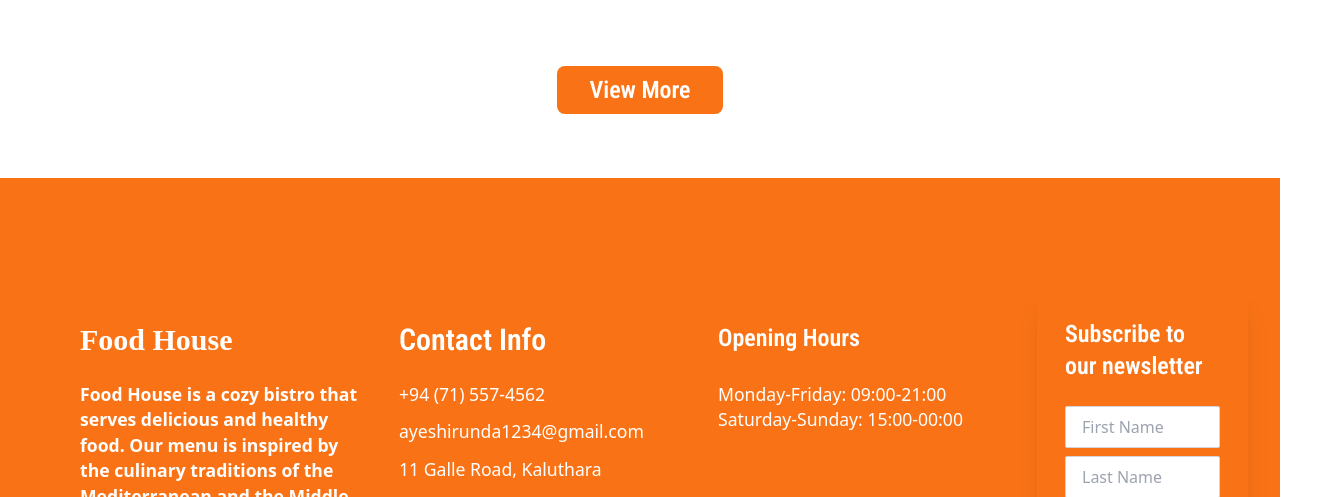
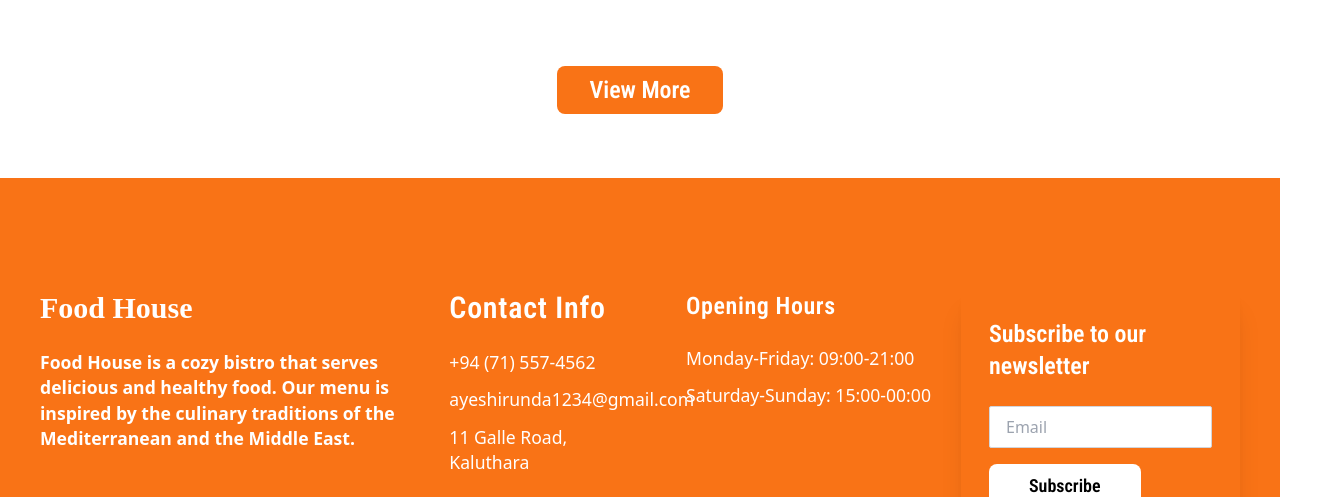
Before and after one commit to irundaayesh17/Restaurant-website-TailwindCSS, a website: page public/index.html in a window 1280 px wide. Shown: the part 1358-1855 px from the top of the page, 1328 px wide, since content can reach past the window. Drawn offline with nearby package versions, Linux system fonts and the light colour scheme.

Commit message:
updated footer

```diff
--- a/public/index.html
+++ b/public/index.html
@@ -161,41 +161,38 @@
     </section>
     <!-- menulist end -->
     <!-- footer -->
-    <footer class="footer px-4 bg-orange-500 mt-16 ">
-        <div class="footer-top relative pb-12 pt-20 bg-no-repeat bg-contain bg-bottom">
-            <div class="container grid gap-7 md:grid-cols-4 md:gap-7 md:ml-16 md:mt-16">
-                <div class="footer-brand">
+  <footer class="footer px-4 bg-orange-500 mt-16">
+    <div class="container mx-auto py-14 px-6">
+        <div class="grid md:grid-cols-12 grid-cols-1 gap-7 md:mt-14">
+            <div class="lg:col-span-4  col-span-12">
                 <a href="#" class="text-2xl md:text-3xl font-[Poppins] text-white font-semibold">Food House</a>
                 <p class="text-white mt-4 font-semibold md:mt-6 md:text-base2">Food House is a cozy bistro that serves delicious and healthy food. Our menu is inspired by the culinary traditions of the Mediterranean and the Middle East.</p>
-                    <ul class="social-icons flex mt-6 gap-5 text-3xl">
+                <ul class="social-icons flex mt-12 gap-5 text-3xl">
                     <li><a href="#"><i class="fab fa-facebook-f hover:text-white duration-200"></i></a></li>
-                        <li><a href="#"><i class="fab fa-twitter  hover:text-white duration-200"></i></a></li>
-                        <li><a href="#"><i class="fab fa-instagram  hover:text-white duration-200"></i></a></li>
-                        <li><a href="#"><i class="fab fa-linkedin-in  hover:text-white duration-200"></i></a></li>
+                    <li><a href="#"><i class="fab fa-twitter hover:text-white duration-200"></i></a></li>
+                    <li><a href="#"><i class="fab fa-instagram hover:text-white duration-200"></i></a></li>
+                    <li><a href="#"><i class="fab fa-linkedin-in hover:text-white duration-200"></i></a></li>
                 </ul>
             </div>
-                <div class="footer-links">
+            <div class="lg:col-span-2 md:col-span-4 col-span-12">
+                <a href="#" class="tracking-wide font-custom2 font-semibold text-2xl mb-7 md:text-3xl text-white">Contact Info</a>
                 <ul class="font-medium text-white">
-                        <li><a href="#" class="relative max-w-max font-custom2 font-semibold text-2xl mb-7 md:text-3xl">Contact Info</a></li>
                     <li class="mt-4 md:mt-6 font-medium md:text-base2"><a href="#">+94 (71) 557-4562</a></li>
                     <li class="md:text-base2 md:mt-3"><a href="#">ayeshirunda1234@gmail.com</a></li>
                     <li class="md:text-base2 md:mt-3"><a href="#">11 Galle Road, Kaluthara</a></li>
                 </ul>
             </div>
-                <div class="footer-links2 text-white">
-                    <ul class="font-medium md:text-base2">
-                        <li class="md:relative md:max-w-max md:font-semibold md:text-2xl md:mb-7 md:font-custom2"><a href="#">Opening Hours</a></li>
-                        <li><a href="#">Monday-Friday: 09:00-21:00</a></li>
-                        <li><a href="#">Saturday-Sunday: 15:00-00:00</a></li>
+            <div class="lg:col-span-3 md:col-span-4 col-span-12 md:ml-8">
+                <a href="#" class="tracking-wide md:font-semibold md:text-2xl md:mb-7 md:font-custom2 text-white">Opening Hours</a>
+                <ul class="font-medium md:text-base2 text-white mt-4 md:mt-6">
+                    <li class="md:mt-3"><a href="#">Monday-Friday: 09:00-21:00</a></li>
+                    <li class="md:mt-3"><a href="#">Saturday-Sunday: 15:00-00:00</a></li>
                 </ul>
             </div>
-                <div class="footer-form shadow-xl p-7 md:-mt-8 md:mr-20">
+            <div class="lg:col-span-3 md:col-span-4 col-span-12 shadow-xl p-7">
                 <p class="text-white text-2xl font-semibold font-custom2 mb-6">Subscribe to our newsletter</p>
                 <div class="input-wrapper grid gap-2">
-                        <input type="text" class="fname w-full border border-gray-300 py-2 rounded-sm pl-4" placeholder="First Name">
-                        <input type="text" class="lname w-full border border-gray-300 py-2 rounded-sm pl-4" placeholder="Last Name">
                     <input type="text" class="email w-full border border-gray-300 py-2 rounded-sm pl-4" placeholder="Email">
-                        <input type="text" class="description w-full border border-gray-300 py-2 rounded-sm pl-4" placeholder="Description">
                     <button class="subscribe max-w-fit mb-4 mt-2 py-2 px-10 font-semibold text-lg font-custom2 bg-white rounded-lg text-black">Subscribe</button>
                 </div>
             </div>
@@ -203,6 +200,7 @@
         <p class="text-white mt-4 text-center md:text-center">© 2024 Food House. All rights reserved.</p>
     </div>
 </footer>
+
     <!-- footer end -->
     <script src="https://cdn.jsdelivr.net/npm/swiper@11/swiper-bundle.min.js"></script>
     <script src="index.js"></script>
```
Also changed, not shown: public/backup.html (added, +42 -0 lines), public/output.css. Lines whose indentation alone changed are shown as unchanged.
